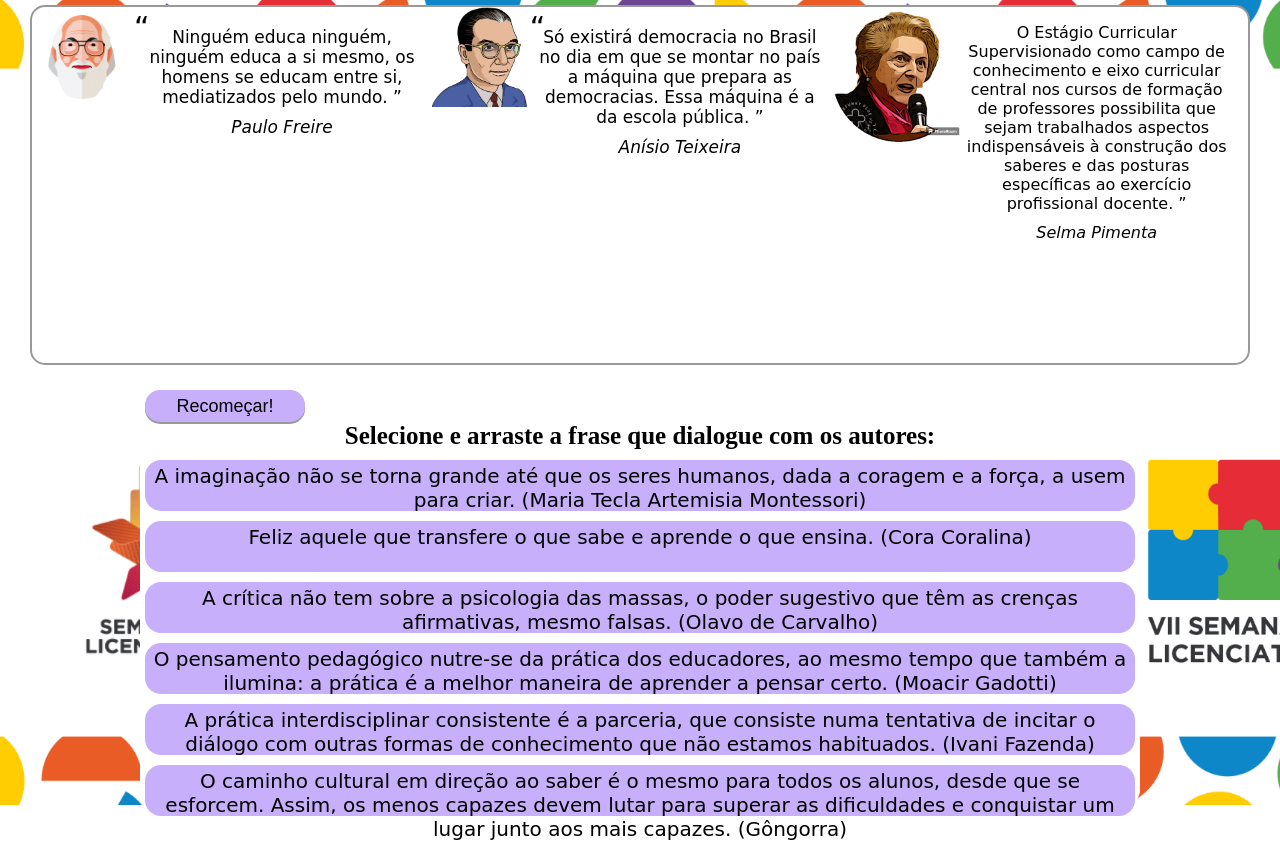
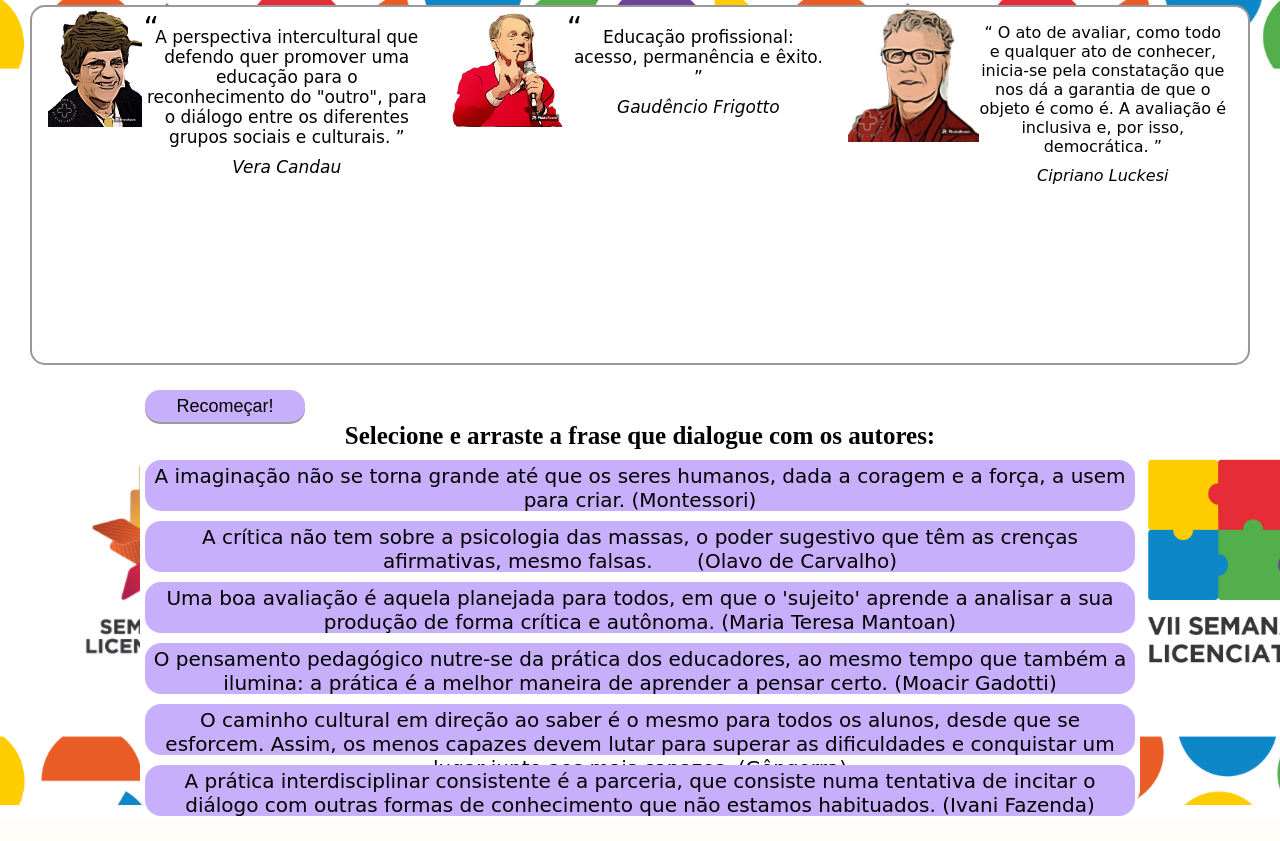
Before and after one commit to santesther/quiz-dos-autores2, a PHP site: page / in a window 1280 px wide. After the commit the page ends 816 px from the top, so only its background shows below. Run offline with PHP 8.4, Linux system fonts and the light colour scheme.

Commit message:
finalizado

```diff
--- a/quiz-dos-autores2/assets/script.js
+++ b/quiz-dos-autores2/assets/script.js
@@ -78,9 +78,9 @@ let areas = {
 
   function verificaFrase(area, classeItem) {
     const frasesPermitidas = {
-      a:['frase1', 'frase2', 'frase4', 'frase5'],
-      b:['frase1', 'frase2', 'frase4', 'frase5'],
-      c:['frase1', 'frase2', 'frase4', 'frase5'],
+      a:['frase1', 'frase3', 'frase4', 'frase6'],
+      b:['frase1', 'frase3', 'frase4', 'frase6'],
+      c:['frase1', 'frase3', 'frase4', 'frase6'],
     };
 
     if(frasesPermitidas[area].includes(classeItem)) {
--- a/quiz-dos-autores2/assets/style.css
+++ b/quiz-dos-autores2/assets/style.css
@@ -204,8 +204,9 @@
       padding-right: 5px;
     }
     img {
-      height: 100px;
-      width: 100px;
+      height: 120px;
+      width: 120px;
+      margin-left: 1rem;
     }
     .img-autor-lobato{
       height: 135px;
--- a/quiz-dos-autores2/index.html
+++ b/quiz-dos-autores2/index.html
@@ -21,13 +21,14 @@
           <div class="info-autor">
             <img
               class="img-autor1"
-              src="/assets/images/images/paulo-freire-1-.png"
+              src="/assets/images/images/vera-desenho-PhotoRoom.png"
               alt=""
             />
             <blockquote class="quote">
-              Ninguém educa ninguém, ninguém educa a si mesmo, os homens se
-              educam entre si, mediatizados pelo mundo. &#8221;
-              <cite>Paulo Freire</cite>
+              A perspectiva intercultural que defendo quer promover
+              uma educação para o reconhecimento do "outro", para o diálogo
+              entre os diferentes grupos sociais e culturais. &#8221;
+              <cite>Vera Candau</cite>
             </blockquote>
           </div>
           <div class="area" data-name="a"></div>
@@ -38,12 +39,12 @@
           <div class="info-autor">
             <img
               class="img-autor1"
-              src="/assets/images/images/anisio-teixeira.png"
+              src="/assets/images/images/frigotto-desenho-PhotoRoom.png"
               alt=""
             />
             <blockquote class="quote">
-              Só existirá democracia no Brasil no dia em que se montar no país a máquina que prepara as democracias. Essa máquina é a da escola pública. &#8221;
-              <cite>Anísio Teixeira</cite>
+              Educação profissional: acesso, permanência e êxito. &#8221;
+              <cite>Gaudêncio Frigotto</cite>
             </blockquote>
           </div>
           <div class="area" data-name="b"></div>
@@ -54,12 +55,14 @@
           <div class="info-autor">
             <img
               class="img-autor-lobato"
-              src="/assets/images/images/selma-caricatura-PhotoRoom.png"
+              src="/assets/images/images/luckesi-desenho-PhotoRoom.png"
               alt=""
             />
             <blockquote class="quote-cora">
-              O Estágio Curricular Supervisionado como campo de conhecimento e eixo curricular central nos cursos de formação de professores possibilita que sejam trabalhados aspectos indispensáveis à construção dos saberes e das posturas específicas ao exercício profissional docente. &#8221;
-              <cite>Selma Pimenta</cite>
+              &#8220; O ato de avaliar, como todo e qualquer ato de conhecer, inicia-se pela constatação que nos dá a garantia
+              de que o objeto é como é.
+              A avaliação é inclusiva e, por isso, democrática. &#8221;
+              <cite>Cipriano Luckesi</cite>
             </blockquote>
           </div>
           <div class="area" data-name="c"></div>
@@ -74,13 +77,12 @@
           >
         </div>
         <div class="neutralArea">
-          <div class="item frase1" draggable="true">A imaginação não se torna grande até que os seres humanos, dada a coragem e a força, a usem para criar. (Maria Tecla Artemisia Montessori)</div>
-          <div class="item frase2" draggable="true">Feliz aquele que transfere o que sabe e aprende o que ensina. (Cora Coralina)</div>
-          <div class="item frase3" draggable="true">A crítica não tem sobre a psicologia das massas, o poder sugestivo que têm as crenças afirmativas, mesmo falsas.
-            (Olavo de Carvalho)</div>
+          <div class="item frase1" draggable="true">A imaginação não se torna grande até que os seres humanos, dada a coragem e a força, a usem para criar. (Montessori)</div>
+          <div class="item frase2" draggable="true">A crítica não tem sobre a psicologia das massas, o poder sugestivo que têm as crenças afirmativas, mesmo falsas. &nbsp;&nbsp;&nbsp;&nbsp;&nbsp;&nbsp;(Olavo de Carvalho) </div>
+          <div class="item frase3" draggable="true">Uma boa avaliação é aquela planejada para todos, em que o 'sujeito' aprende a analisar a sua produção de forma crítica e autônoma. (Maria Teresa Mantoan)</div>
           <div class="item frase4" draggable="true"> O pensamento pedagógico nutre-se da prática dos educadores, ao mesmo tempo que também a ilumina: a prática é a melhor maneira de aprender a pensar certo. (Moacir Gadotti)</div>
-          <div class="item frase5" draggable="true">A prática interdisciplinar consistente é a parceria, que consiste numa tentativa de incitar o diálogo com outras formas de conhecimento que não estamos habituados. (Ivani Fazenda)</div>
-          <div class="item frase6" draggable="true">O caminho cultural em direção ao saber é o mesmo para todos os alunos, desde que se esforcem. Assim, os menos capazes devem lutar para superar as dificuldades e conquistar um lugar junto aos mais capazes. (Gôngorra)</div>
+          <div class="item frase5" draggable="true">O caminho cultural em direção ao saber é o mesmo para todos os alunos, desde que se esforcem. Assim, os menos capazes devem lutar para superar as dificuldades e conquistar um lugar junto aos mais capazes. (Gôngorra)</div>
+          <div class="item frase6" draggable="true">A prática interdisciplinar consistente é a parceria, que consiste numa tentativa de incitar o diálogo com outras formas de conhecimento que não estamos habituados. (Ivani Fazenda)</div>
         </div>
       </section>
     </main>
```
Also changed, not shown: quiz-dos-autores2/assets/images/images/frigotto-desenho-PhotoRoom.png (added), quiz-dos-autores2/assets/images/images/graudencio.jpg (deleted), quiz-dos-autores2/assets/images/images/luckesi-desenho-PhotoRoom.png (added), quiz-dos-autores2/assets/images/images/vera-desenho-PhotoRoom.png (added).
